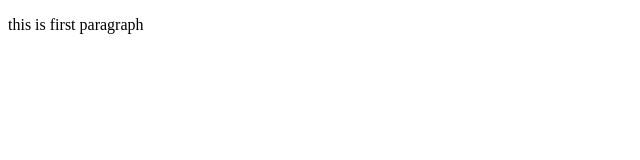
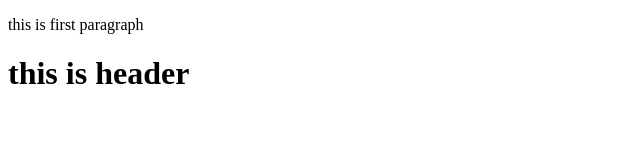
Before and after one commit to albertdvali/TestHTML, a plain HTML site: page index.html in a window 1280 px wide. Shown: the whole page, without its empty margins (0-640 px from the left). Drawn offline with Linux system fonts and the light colour scheme.

Commit message:
add header

```diff
--- a/index.html
+++ b/index.html
@@ -5,5 +5,6 @@
 </head>
 <body>
 <p>this is first paragraph</p>
+<h1>this is header</h1>
 </body>
 </html>
```
